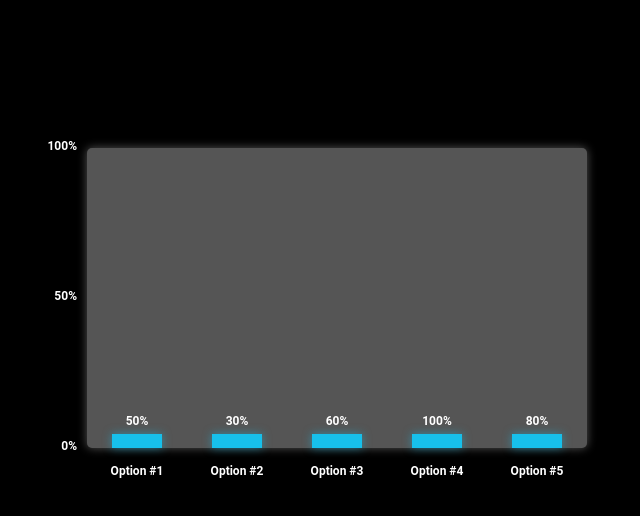
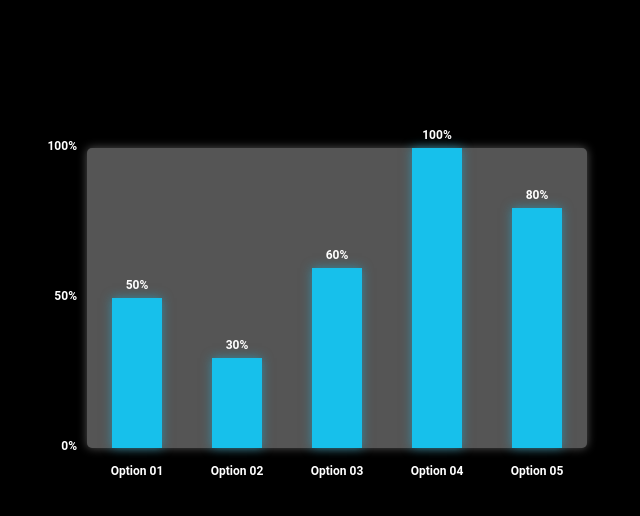
Before and after one commit to osha7/graph-examples-html, a website: page index.html in a window 1280 px wide. Shown: the part 102-618 px from the top of the page, without its empty margins (303-943 px from the left). Drawn offline with nearby package versions, Linux system fonts and the light colour scheme.

Commit message:
links to tutorial

```diff
--- a/index.html
+++ b/index.html
@@ -2,11 +2,14 @@
 <html lang="en" dir="ltr">
   <head>
     <meta charset="utf-8">
-    <title>Chart</title>
+    <title>Bar Chart</title>
     <link rel="stylesheet" href="style.css">
+    <script src="https://cdnjs.cloudflare.com/ajax/libs/jquery/3.4.1/jquery.min.js" charset="utf-8"></script>
   </head>
   <body>
-      <!-- chart start -->
+<!-- https://nightfury-alfa.com/pages/codingsnow/tutorials/tutorial20.html -->
+<!-- https://www.youtube.com/watch?v=clo_FeBrhk0 -->
+    <!--chart start-->
     <div class="chart">
       <ul class="numbers">
         <li><span>100%</span></li>
@@ -14,13 +17,25 @@
         <li><span>0%</span></li>
       </ul>
       <ul class="bars">
-              <li><div class="bar" data-percentage="50"></div><span>Option #1</span></li>
-              <li><div class="bar" data-percentage="30"></div><span>Option #2</span></li>
-              <li><div class="bar" data-percentage="60"></div><span>Option #3</span></li>
-              <li><div class="bar" data-percentage="100"></div><span>Option #4</span></li>
-              <li><div class="bar" data-percentage="80"></div><span>Option #5</span></li>
+        <li><div class="bar" data-percentage="50"></div><span>Option 01</span></li>
+        <li><div class="bar" data-percentage="30"></div><span>Option 02</span></li>
+        <li><div class="bar" data-percentage="60"></div><span>Option 03</span></li>
+        <li><div class="bar" data-percentage="100"></div><span>Option 04</span></li>
+        <li><div class="bar" data-percentage="80"></div><span>Option 05</span></li>
       </ul>
     </div>
-      <!-- chart end -->
+    <!--chart end-->
+
+    <script type="text/javascript">
+    $(function(){
+      $('.bars li .bar').each(function(key, bar){
+        var percentage = $(this).data('percentage');
+        $(this).animate({
+          'height' : percentage + '%'
+        },1000);
+      });
+    });
+    </script>
+
   </body>
 </html>
```
Lines whose indentation alone changed are shown as unchanged.
